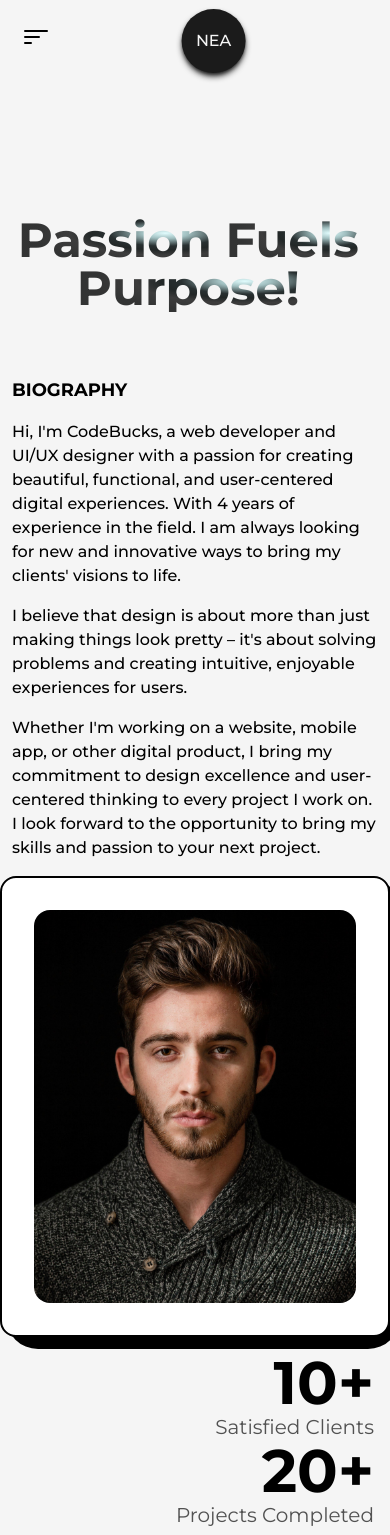
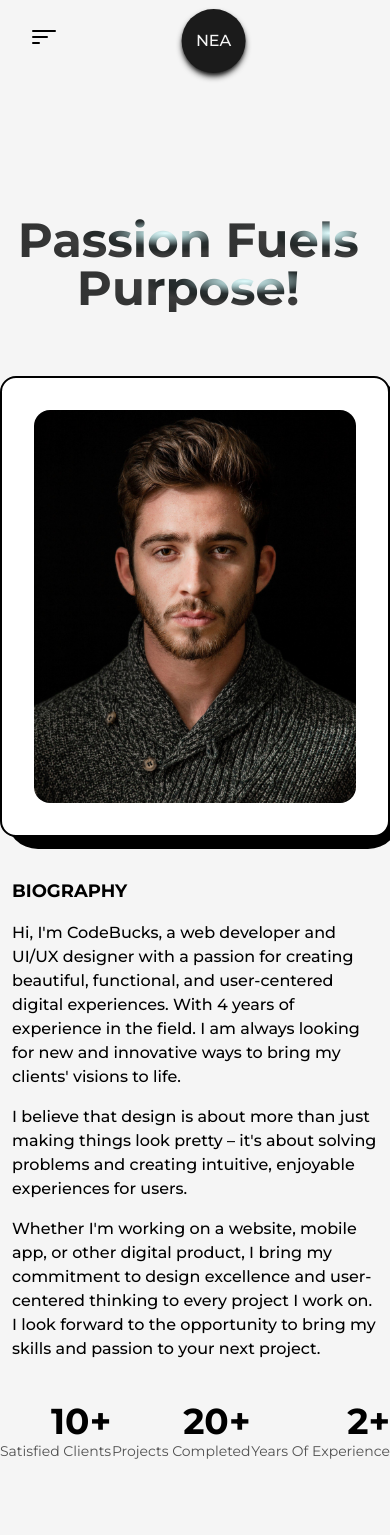
Before and after one commit to s-kvng/Nextjs-Developer-Porfolio, a Next.js app: page /about in a window 390 px wide. Shown: the top 1535 px of the page. Built offline with nearby package versions, Linux system fonts and the light colour scheme.

Commit message:
refactor about page for responsiveness

```diff
--- a/src/components/Footer.js
+++ b/src/components/Footer.js
@@ -1,20 +1,35 @@
-import React from 'react'
-import Layout from './Layout'
-import  Link  from 'next/link'
+import React from "react";
+import Layout from "./Layout";
+import Link from "next/link";
 
 const Footer = () => {
   return (
-    <footer className=" text-lg text-gray-300 bg-dark font-medium">
+    <footer className=" md:text-lg text-base text-gray-300 bg-dark font-medium">
+      <Layout
+        className={` flex md-flex-row flex-col justify-between items-center md:px-32 py-8  w-full px-5 `}
+      >
+        <span className=" capitalize">
+          {new Date().getFullYear()} &copy; All rights reserved.
+        </span>
+        <div className="flex items-center py-2 md:py-0">
+          Built with <span className=" text-pink-500 text-xl">&#9825;</span>{" "}
+          By&nbsp;{" "}
+          <Link
+            href="https://lead.pycode-camp.com"
+            className="underline underline-offset-2"
+          >
+            s-kvng
+          </Link>{" "}
+        </div>
+        <div href="#">
+          Dont be shy to say{" "}
+          <Link href="#" target={`_blank`}>
+            <span className="underline underline-offset-4">Hi!</span>
+          </Link>
+        </div>
+      </Layout>
+    </footer>
+  );
+};
 
-        <Layout className={` flex justify-between items-center px-32 py-8 w-full `}>
-
-            <span className=' capitalize'>{ new Date().getFullYear()} &copy; All rights reserved.</span>
-            <Link href="#">Built with <span className=' text-pink-500 text-xl'>&#9825;</span> By&nbsp; <span className=''> s-kvng </span> </Link>
-            <div href="#">Dont be shy to say <Link href="#" target={`_blank`}><span className='underline underline-offset-4'>Hi!</span></Link></div>
-        </Layout>
-
-    </footer>
-  )
-}
-
-export default Footer
+export default Footer;
--- a/src/components/NavBar.js
+++ b/src/components/NavBar.js
@@ -134,7 +134,7 @@ const NavBar = () => {
 
   return (
     <header
-      className={`nav w-full lg:px-32 px-6 py-8 font-medium flex lg:justify-between items-center fixed top-0 z-40 dark:bg-dark dark:text-white ${
+      className={`nav w-full lg:px-32 px-8 py-8 font-medium flex lg:justify-between items-center fixed top-0 z-40 dark:bg-dark dark:text-white ${
         hasShadow &&
         "shadow-lg dark:bg-gradient-to-tl dark:from-zinc-700 dark:from-30% dark:via-zinc-800 dark:to-dark bg-gradient-to-tl from-sky-200 from-30% via-sky-300 to-sky-400 "
       }`}
--- a/src/pages/about/index.js
+++ b/src/pages/about/index.js
@@ -51,8 +51,8 @@ const About = () => {
             className="mb-14 md:!text-6xl !text-5xl"
           />
 
-          <div className=" grid grid-cols-1 md:grid-cols-8 gap-4">
-            <div className=" col-span-3 flex flex-col items-start justify-start px-3">
+          <div className=" grid w-full grid-cols-8 gap-10 md:gap-4 lg:gap-16">
+            <div className=" col-span-8 md:col-span-3 lg:col-span-4 flex flex-col items-start justify-start px-3 order-2 md:order-none">
               <h2 className=" text-lg font-bold mb-4 uppercase">Biography</h2>
               <p className=" font-medium">
                 Hi, I'm CodeBucks, a web developer and UI/UX designer with a
@@ -76,10 +76,10 @@ const About = () => {
             </div>
 
             <div
-              className=" col-span-3 relative h-max w-full border-2 border-solid
-             border-black rounded-2xl p-8 bg-white "
+              className=" col-span-8 md:col-span-3 lg:col-span-4 relative h-max w-full border-2 border-solid
+             border-black rounded-2xl p-8 bg-white dark:bg-black order-1 md:order-none"
             >
-              <div className=" absolute top-0 -right-3 bg-black -z-10 w-[102%] h-[103%] rounded-[2rem] " />
+              <div className=" absolute top-0 -right-3 bg-black dark:bg-white -z-10 w-[102%] h-[103%] rounded-[2rem] " />
               <Image
                 src={profile}
                 alt="profile"
@@ -87,28 +87,28 @@ const About = () => {
               />
             </div>
 
-            <div className=" col-span-2 flex flex-col items-end justify-between">
+            <div className=" col-span-8 md:col-span-2 lg:col-span-8 flex flex-row md:flex-col lg:flex-row items-end justify-between order-3 md:order-none">
               <div className="flex flex-col items-end justify-between">
-                <span className=" inline-block text-6xl font-bold">
+                <span className=" inline-block text-4xl md:text-6xl font-bold">
                   <AnimateNumber value={10} />+
                 </span>
-                <h2 className=" text-xl font-meduim capitalize text-dark/75">
+                <h2 className=" text-sm md:text-xl font-meduim capitalize text-dark/75">
                   Satisfied Clients
                 </h2>
               </div>
               <div className="flex flex-col items-end justify-between">
-                <span className=" text-6xl font-bold">
+                <span className=" text-4xl md:text-6xl font-bold">
                   <AnimateNumber value={20} />+
                 </span>
-                <h2 className=" text-xl font-meduim capitalize text-dark/75">
+                <h2 className="text-sm md:text-xl font-meduim capitalize text-dark/75">
                   Projects completed
                 </h2>
               </div>
               <div className="flex flex-col items-end justify-between">
-                <span className=" text-6xl font-bold">
+                <span className=" text-4xl md:text-6xl font-bold">
                   <AnimateNumber value={2} />+
                 </span>
-                <div className=" text-xl font-meduim capitalize text-dark/75">
+                <div className="text-sm md:text-xl font-meduim capitalize text-dark/75">
                   Years of experience
                 </div>
               </div>
```
